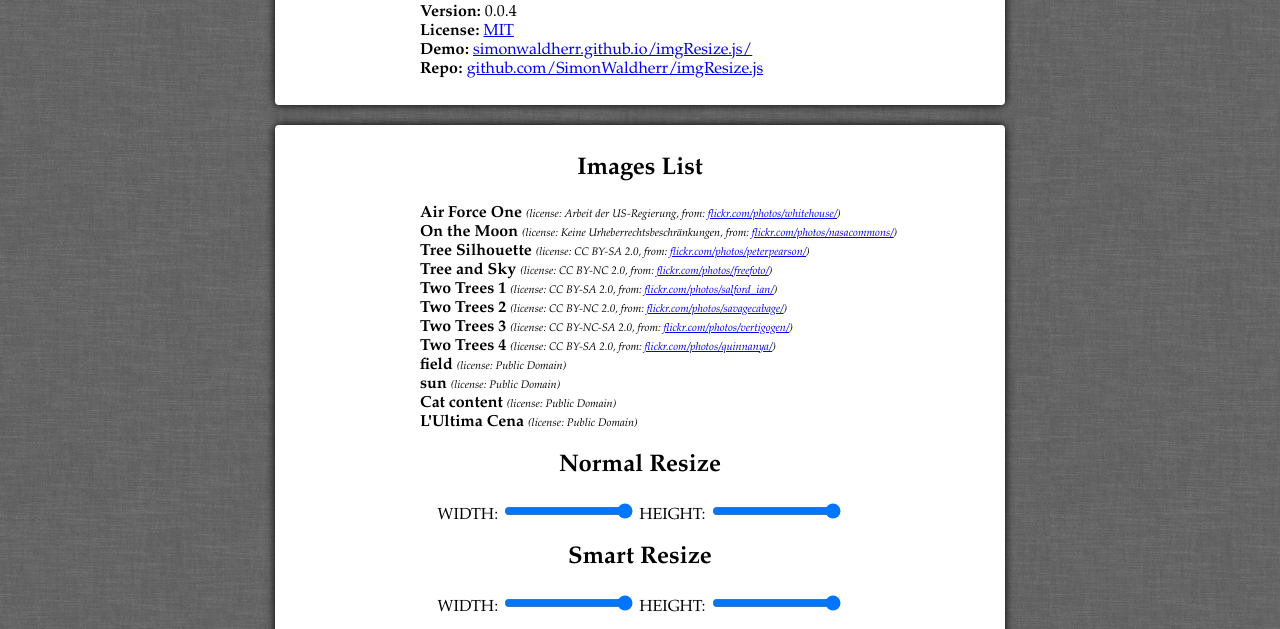
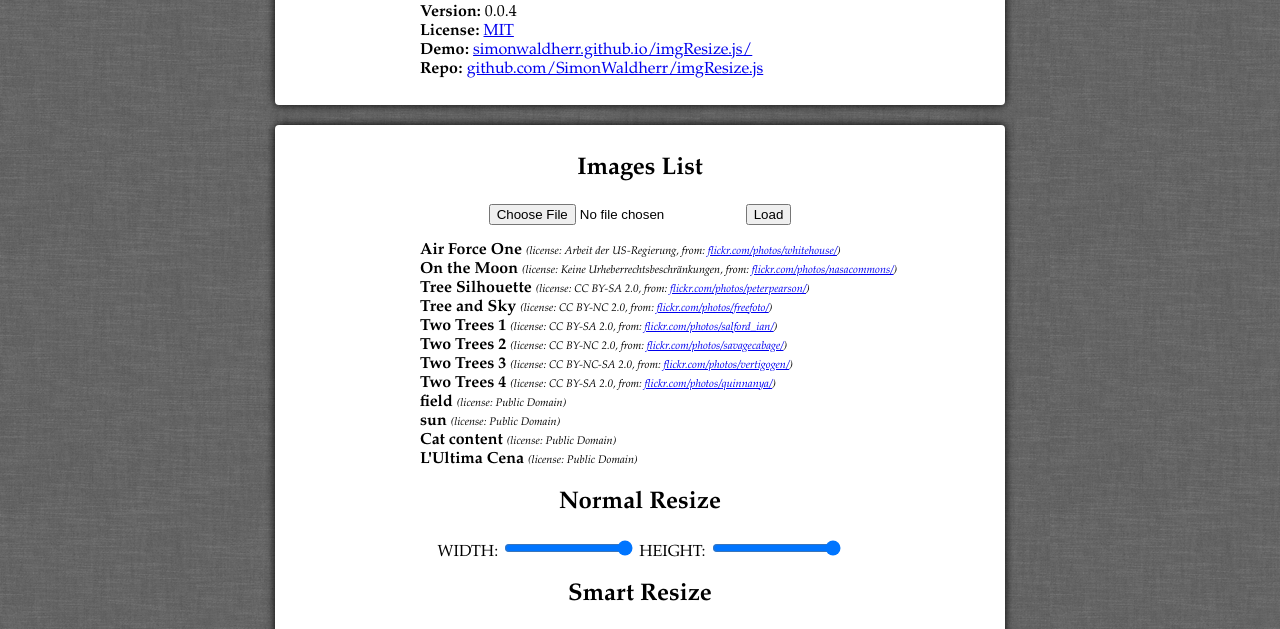
Before and after one commit to SimonWaldherr/imgResize.js, a plain HTML site: page index.html in a window 1280 px wide. Shown: the part 108-737 px from the top of the page. Drawn offline with Linux system fonts and the light colour scheme.

Commit message:
load images

```diff
--- a/index.html
+++ b/index.html
@@ -17,6 +17,10 @@
   </div>
   <div class="box">
     <h2>Images List</h2>
+    <form action='#' onsubmit="return false;">
+      <input type='file' id='imgfile' />
+      <input type='button' id='btnLoad' value='Load' onclick='loadLocalImageToCanvas();' />
+    </form>
     <ul id="imglist"></ul>
     <h2>Normal Resize</h2>
     <label for="width">WIDTH: </label>
--- a/static/script.js
+++ b/static/script.js
@@ -21,9 +21,11 @@ function loadImageToCanvas(json, id) {
 
   document.getElementById('height').max = json[id].height;
   document.getElementById('height').value = json[id].height;
+  document.getElementById('width').max = 640;
   document.getElementById('width').value = 640;
   document.getElementById('heights').max = json[id].height;
   document.getElementById('heights').value = json[id].height;
+  document.getElementById('widths').max = 640;
   document.getElementById('widths').value = 640;
 
   document.getElementById('originalCanvas').setAttribute('height',json[id].height);
@@ -32,6 +34,64 @@ function loadImageToCanvas(json, id) {
   edgeDetectLines = [];
 
   imgResize({'width' : 640, 'canvas' : 'Canvas'});
+}
+
+function loadLocalImageToCanvas() {
+  var input, file, fr, img;
+  function createImage() {
+    img = new Image();
+    img.onload = imageLoaded;
+    img.src = fr.result;
+  }
+
+  function imageLoaded() {
+    var ocanvas = document.getElementById("originalCanvas"),
+      canvas = document.getElementById("Canvas"),
+      ctx, octx;
+    canvas.width = img.width;
+    canvas.height = img.height;
+    ctx = canvas.getContext("2d");
+    ctx.drawImage(img, 0, 0);
+
+    ocanvas.width = img.width;
+    ocanvas.height = img.height;
+    octx = ocanvas.getContext("2d");
+    octx.drawImage(img, 0, 0);
+
+    document.getElementById('height').max = img.height;
+    document.getElementById('height').value = img.height;
+    document.getElementById('width').max = img.width;
+    document.getElementById('width').value = img.width;
+
+    document.getElementById('heights').max = img.height;
+    document.getElementById('heights').value = img.height;
+    document.getElementById('widths').max = img.width;
+    document.getElementById('widths').value = img.width;
+    /*
+    document.getElementById('originalCanvas').setAttribute('height',img.height);
+    document.getElementById('Canvas').setAttribute('height',img.height);
+    document.getElementById('canbox').style.height = img.height+'px';
+    */
+  }
+
+  if (typeof window.FileReader !== 'function') {
+    alert("The file API isn't supported on this browser yet.");
+    return;
+  }
+
+  input = document.getElementById('imgfile');
+  if (!input) {
+    alert("Couldn't find the imgfile element.");
+  } else if (!input.files) {
+    alert("This browser doesn't seem to support the `files` property of file inputs.");
+  } else if (!input.files[0]) {
+    alert("Please select a file before clicking 'Load'");
+  } else {
+    file = input.files[0];
+    fr = new FileReader();
+    fr.onload = createImage;
+    fr.readAsDataURL(file);
+  }
 }
 
 function printImgList(json, id) {
```
